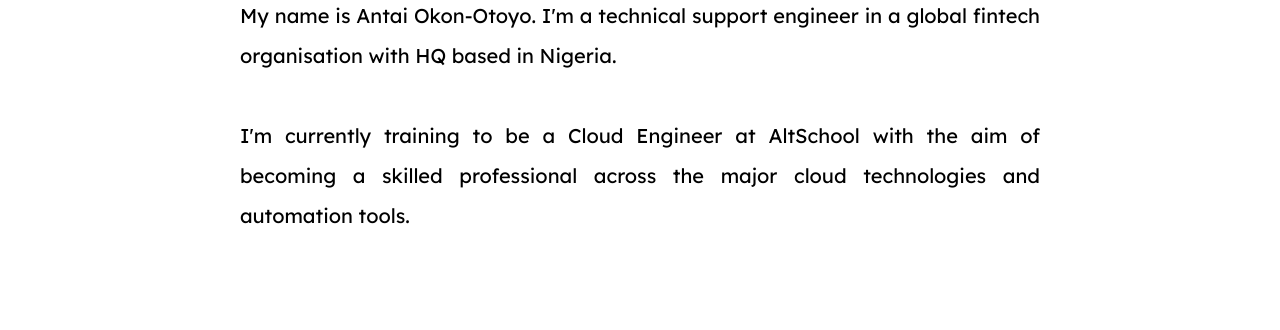
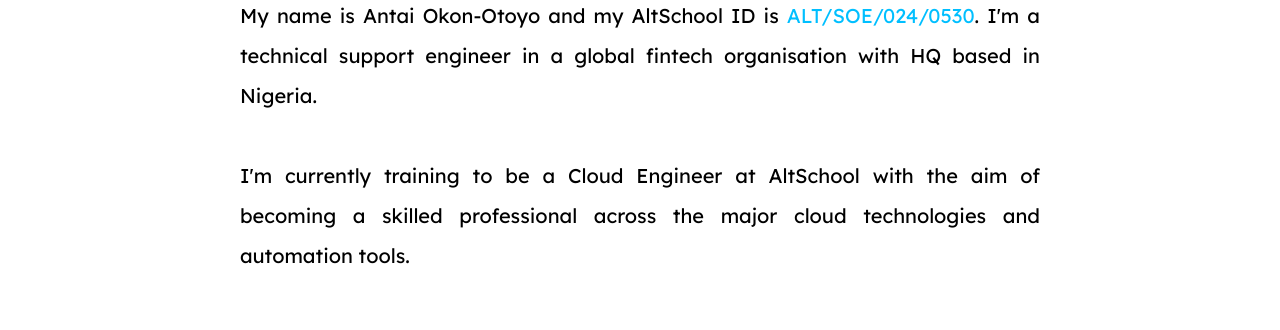
Before and after one commit to AntaiKhan/AltSchool, a plain HTML site: page index.html in a window 1280 px wide. Shown: the part 210-540 px from the top of the page. Drawn offline with Linux system fonts and the light colour scheme.

Commit message:
Update index.html

```diff
--- a/index.html
+++ b/index.html
@@ -25,7 +25,7 @@
     <section class="text-body">
         <h2>Introduction</h2>
         <p>
-           My name is Antai Okon-Otoyo. I'm a technical support engineer in a global fintech organisation with HQ based in Nigeria.<br><br>
+           My name is Antai Okon-Otoyo and my AltSchool ID is <span style="color: deepskyblue;">ALT/SOE/024/0530</span>. I'm a technical support engineer in a global fintech organisation with HQ based in Nigeria.<br><br>
            I'm currently training to be a Cloud Engineer at AltSchool with the aim of becoming a skilled professional across the major cloud technologies and automation tools.
         </p>
     </section>
```
